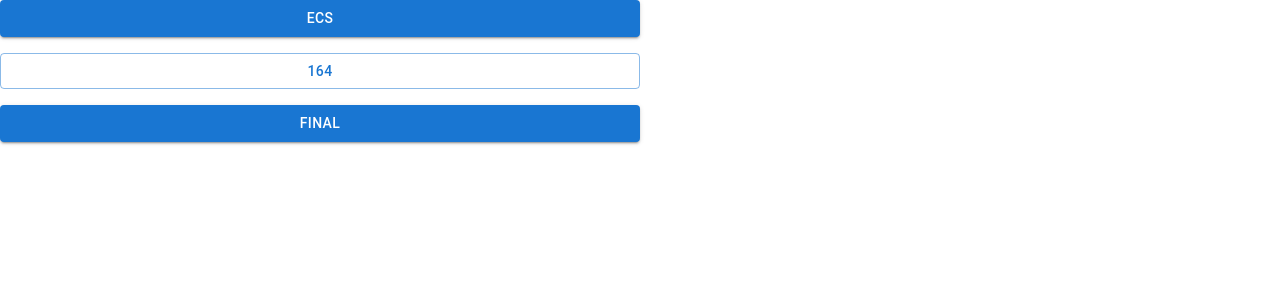
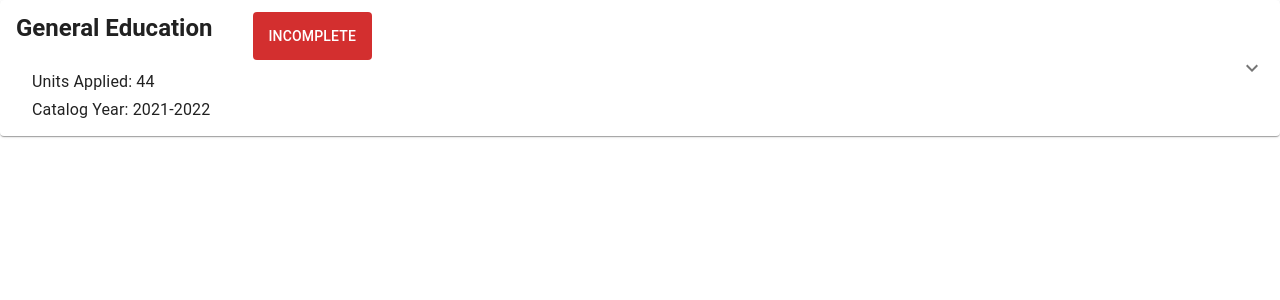
Before and after one commit to tomli380576/ecs164-final, a React (Vite) app: page / in a window 1280 px wide. Shown: the top 300 px of the page. Built offline with nearby package versions, Linux system fonts and the light colour scheme.

Commit message:
first implementation
#4

```diff
--- a/package.json
+++ b/package.json
@@ -10,6 +10,7 @@
   "dependencies": {
     "@emotion/react": "^11.8.1",
     "@emotion/styled": "^11.8.1",
+    "@mui/icons-material": "^5.4.4",
     "@mui/material": "^5.4.3",
     "react": "^17.0.2",
     "react-dom": "^17.0.2"
--- a/src/App.tsx
+++ b/src/App.tsx
@@ -2,11 +2,12 @@ import { useState } from 'react'
 import logo from './logo.svg'
 import './App.css'
 import { TestComponent } from './TestComponent';
+import { GE_Accordion } from './GE_Accordion';
 
 function App() {
 
   return (
-    <TestComponent/>
+    <GE_Accordion/>
   )
 }
 
--- /dev/null
+++ b/src/GE_Accordion.tsx
@@ -0,0 +1,62 @@
+import React from "react";
+import Accordion from '@mui/material/Accordion';
+import AccordionSummary from '@mui/material/AccordionSummary';
+import AccordionDetails from '@mui/material/AccordionDetails';
+import Typography from '@mui/material/Typography';
+import ExpandMoreIcon from '@mui/icons-material/ExpandMore';
+import Stack from '@mui/material/Stack';
+import Divider from '@mui/material/Divider';
+import ListItem from '@mui/material/ListItem';
+import ListItemText from '@mui/material/ListItemText';
+import Alert from '@mui/material/Alert';
+
+
+export const GE_Accordion = () => {
+  return (
+    <div>
+      <Accordion>
+        <AccordionSummary
+          expandIcon={<ExpandMoreIcon />}
+          aria-controls="panel1a-content"
+          id="panel1a-header"
+        >
+        <Stack
+          direction="column"
+          justifyContent="center"
+          alignItems="flex-start"
+          spacing={1}
+        >
+          <Stack
+            direction="row"
+            justifyContent="space-between"
+            spacing={5}
+          >
+            <Typography variant="h5" style={{ fontWeight: 600}}>General Education</Typography>
+            <Alert severity="error" variant="filled" icon={false}>INCOMPLETE</Alert>
+          </Stack>
+          <div>
+            <Typography variant="subtitle1" ml={2}>Units Applied: 44</Typography>
+            <Typography variant="subtitle1" ml={2}>Catalog Year: 2021-2022</Typography>
+          </div>
+        </Stack>
+        </AccordionSummary>
+
+        <AccordionDetails>
+          <Stack
+            direction="column"
+            justifyContent="flex-start"
+            alignItems="flex-start"
+            spacing={1}
+          >
+            <ListItem divider>
+                <ListItemText primary="General Education Req - Topical Breadth Component" />
+            </ListItem>
+            <ListItem divider>
+                <ListItemText primary="General Education Req - Core Literacies Component" />
+            </ListItem>
+          </Stack>
+        </AccordionDetails>
+      </Accordion>
+    </div>
+  );
+}
```
Also changed, not shown: src/App.css (line endings or trailing spaces), 1 other file (tests, documents, lock files or other folders).
